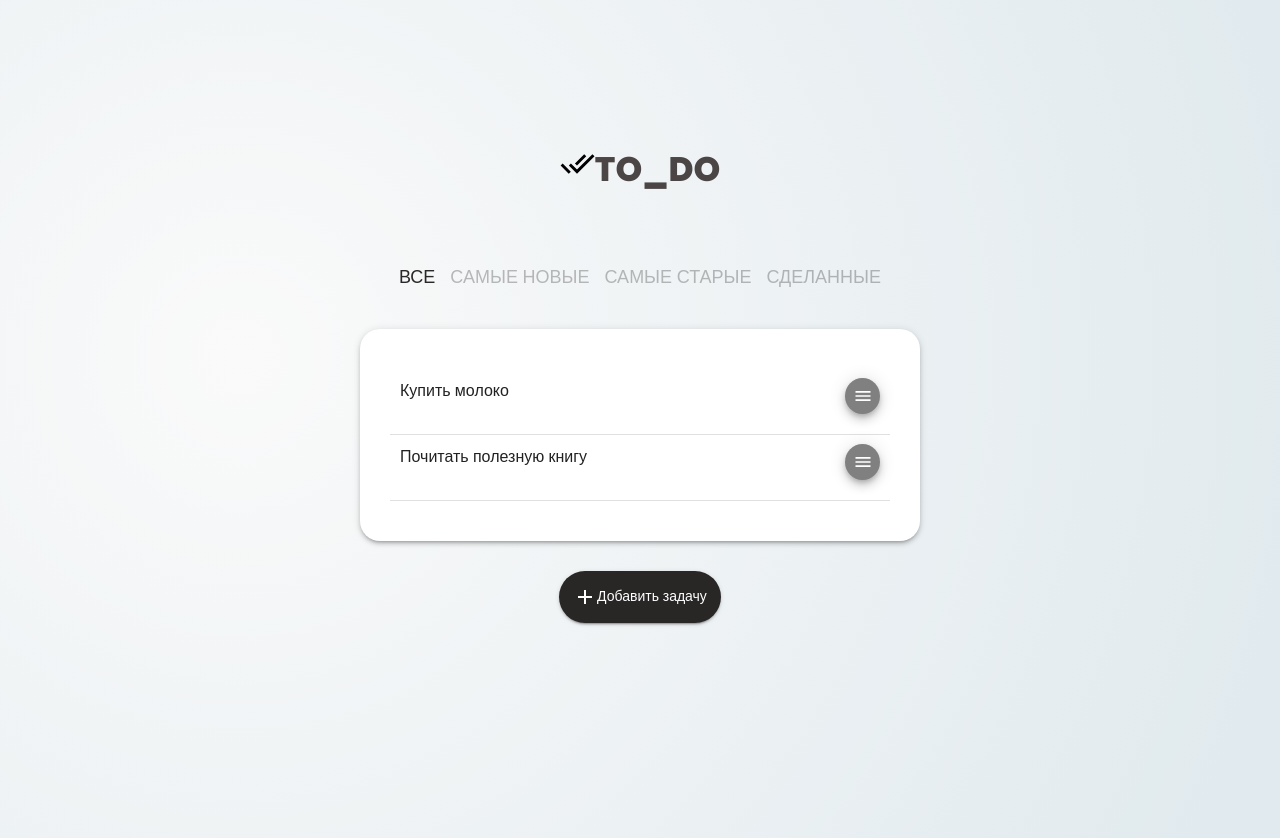
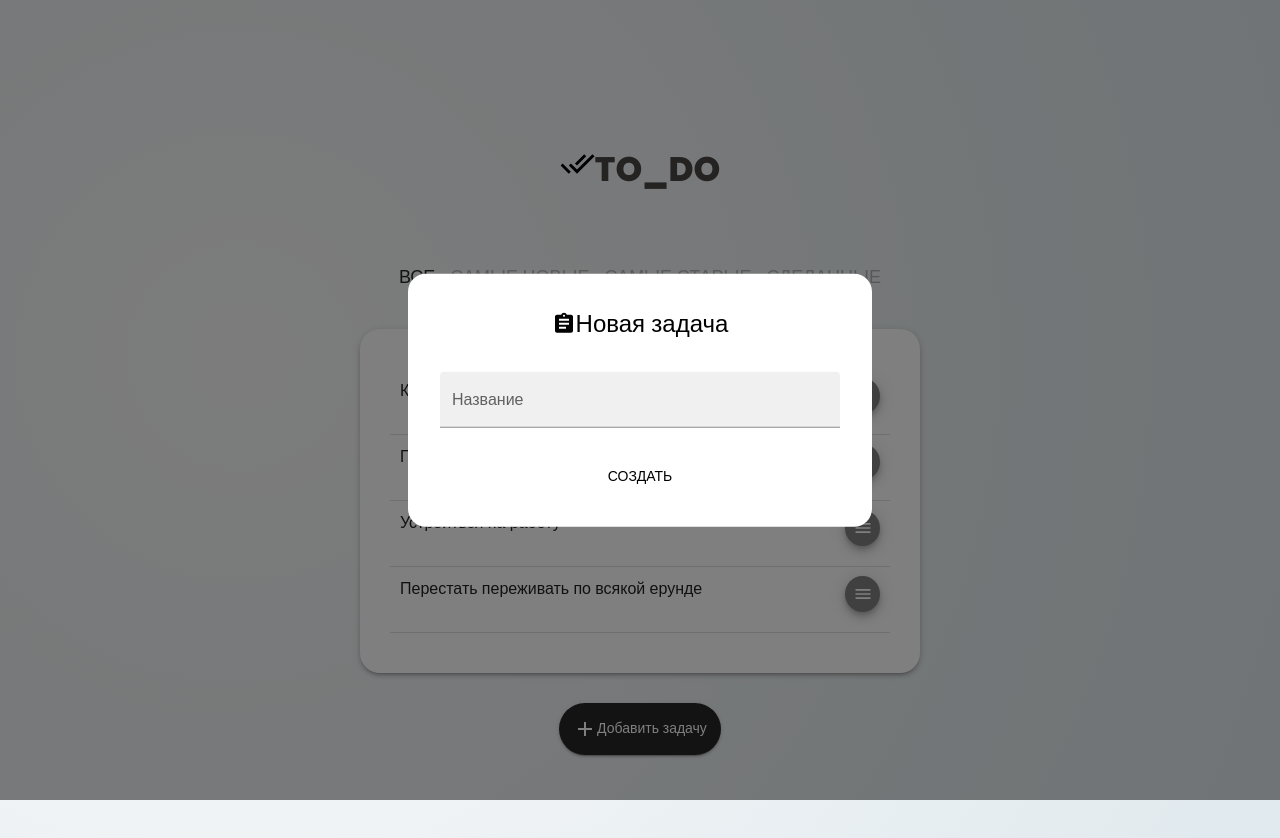
Before and after one commit to evikary/new-todo, a React (Create React App) app: page / in a window 1280 px wide. Both pictures are taken after a click on the button "Добавить задачу". Shown: the top 838 px of the page. Built offline with nearby package versions, Linux system fonts and the light colour scheme; data requests are answered from the project's data file.

Commit message:
feat: add todo action

```diff
--- a/db.json
+++ b/db.json
@@ -1,17 +1,47 @@
 {
   "posts": [
-    { "id": "1", "title": "a title", "views": 100 },
-    { "id": "2", "title": "another title", "views": 200 }
+    {
+      "id": "1",
+      "title": "a title",
+      "views": 100
+    },
+    {
+      "id": "2",
+      "title": "another title",
+      "views": 200
+    }
   ],
   "comments": [
-    { "id": "1", "text": "a comment about post 1", "postId": "1" },
-    { "id": "2", "text": "another comment about post 1", "postId": "1" }
+    {
+      "id": "1",
+      "text": "a comment about post 1",
+      "postId": "1"
+    },
+    {
+      "id": "2",
+      "text": "another comment about post 1",
+      "postId": "1"
+    }
   ],
   "profile": {
     "name": "typicode"
   },
   "todos": [
-    { "id": 1, "title": "Купить молоко" },
-    { "id": 2, "title": "Почитать полезную книгу" }
+    {
+      "id": "1",
+      "title": "Купить молоко"
+    },
+    {
+      "id": "2",
+      "title": "Почитать полезную книгу"
+    },
+    {
+      "id": "4a8c",
+      "title": "Устроиться на работу"
+    },
+    {
+      "id": "8150",
+      "title": "Перестать переживать по всякой ерунде"
+    }
   ]
 }
--- a/src/components/add-todo-button/add-todo-button.tsx
+++ b/src/components/add-todo-button/add-todo-button.tsx
@@ -1,9 +1,59 @@
-import { Button, Typography } from "@mui/material";
+import {
+  Box,
+  Button,
+  Modal,
+  Stack,
+  TextField,
+  Typography,
+} from "@mui/material";
 import AddIcon from "@mui/icons-material/Add";
+import AssignmentIcon from "@mui/icons-material/Assignment";
+import { ChangeEvent, useState } from "react";
+import { addTodoApi } from "../../services/api";
+import { createTodoAction } from "../../storage/actions";
+import { useDispatch } from "react-redux";
+import { setFirstLetter } from "../../utils/common-utils";
+
+const style = {
+  position: "absolute" as "absolute",
+  top: "50%",
+  left: "50%",
+  transform: "translate(-50%, -50%)",
+  width: 400,
+  bgcolor: "background.paper",
+  borderRadius: "18px",
+  boxShadow: 44,
+  p: 4,
+};
 
 const AddToDoButton = () => {
+  const dispatch = useDispatch();
+  const [open, setOpen] = useState(false);
+  const [form, setForm] = useState({ title: "" });
+  const handleOpen = () => setOpen(true);
+  const handleClose = () => setOpen(false);
+
+  const onChange = (e: ChangeEvent<HTMLInputElement>) => {
+    setForm({
+      ...form,
+      [e.target.name]: setFirstLetter(e.target.value.trim()),
+    });
+  };
+
+  const createTodo = () => {
+    if (form.title === "") {
+      handleClose();
+    } else {
+      dispatch(createTodoAction(form));
+      handleClose();
+      setForm({ title: "" });
+    }
+  };
+
   return (
+    <>
       <Button
+        onClick={handleOpen}
         variant="contained"
         sx={{
           borderRadius: "80px",
@@ -17,6 +67,47 @@ const AddToDoButton = () => {
           Добавить задачу
         </Typography>
       </Button>
+      <Modal
+        open={open}
+        onClose={handleClose}
+        aria-labelledby="modal-modal-title"
+        aria-describedby="modal-modal-description"
+      >
+        <Box
+          display="flex"
+          flexDirection="column"
+          alignItems="center"
+          sx={style}
+        >
+          <Box display="flex" alignItems="center">
+            <AssignmentIcon />
+            <Typography
+              id="modal-modal-title"
+              component="h2"
+              fontSize="24px"
+              fontWeight="500"
+            >
+              Новая задача
+            </Typography>
+          </Box>
+          <Stack m="30px 0" minWidth="400px">
+            <TextField
+              id="filled-multiline-flexible"
+              label="Название"
+              multiline
+              maxRows={4}
+              variant="filled"
+              name="title"
+              onChange={onChange}
+              defaultValue={form.title}
+            />
+          </Stack>
+          <Button onClick={createTodo} sx={{ color: "black" }}>
+            Создать
+          </Button>
+        </Box>
+      </Modal>
+    </>
   );
 };
 
--- a/src/services/api.ts
+++ b/src/services/api.ts
@@ -15,3 +15,18 @@ export const getTodosApi = (): Promise<ItemToDo[]> => {
     .then((json) => json)
     .catch((err) => Promise.reject(err));
 };
+
+export const addTodoApi = (
+  todoData: Pick<ItemToDo, "title">
+): Promise<ItemToDo> => {
+  return fetch(`${URL}/todos`, {
+    method: "POST",
+    body: JSON.stringify(todoData),
+    headers: {
+      "Content-Type": "application/json",
+    },
+  })
+    .then((data) => checkResponse<ItemToDo>(data))
+    .then((json) => json)
+    .catch((err) => Promise.reject(err));
+};
--- a/src/storage/actions.ts
+++ b/src/storage/actions.ts
@@ -1,9 +1,14 @@
 import { Dispatch } from "redux";
-import { getTodosApi } from "../services/api";
+import { addTodoApi, getTodosApi } from "../services/api";
+import { ItemToDo } from "../types/types";
 
 export const GET_TODOS_REQUEST = "GET_TODOS_REQUEST";
 export const GET_TODOS_SUCCESS = "GET_TODOS_SUCCESS";
 export const GET_TODOS_FAILED = "GET_TODOS_FAILED";
+
+export const CREATE_TODO_REQUEST = "CREATE_TODO_REQUEST";
+export const CREATE_TODO_SUCCESS = "CREATE_TODO_SUCCESS";
+export const CREATE_TODO_FAILED = "CREATE_TODO_FAILED";
 
 export function getTodosAction() {
   return function (dispatch: Dispatch) {
@@ -19,3 +24,18 @@ export function getTodosAction() {
       });
   };
 }
+
+export function createTodoAction(data: Pick<ItemToDo, "title">) {
+  return function (dispatch: Dispatch) {
+    dispatch({
+      type: CREATE_TODO_REQUEST,
+    });
+    addTodoApi(data)
+      .then((json) => {
+        dispatch({ type: CREATE_TODO_SUCCESS, payload: json });
+      })
+      .catch((error) => {
+        dispatch({ type: CREATE_TODO_FAILED });
+      });
+  };
+}
--- a/src/storage/reducers.ts
+++ b/src/storage/reducers.ts
@@ -1,5 +1,8 @@
-import { ItemToDo, TodosActions } from "../types/types";
+import { AllActions, ItemToDo } from "../types/types";
 import {
+  CREATE_TODO_FAILED,
+  CREATE_TODO_REQUEST,
+  CREATE_TODO_SUCCESS,
   GET_TODOS_FAILED,
   GET_TODOS_REQUEST,
   GET_TODOS_SUCCESS,
@@ -19,7 +22,7 @@ const initialState: State = {
 
 export const todosReducer = (
   state = initialState,
-  action: TodosActions
+  action: AllActions
 ): State => {
   switch (action.type) {
     case GET_TODOS_REQUEST: {
@@ -44,6 +47,28 @@ export const todosReducer = (
         fail: true,
       };
     }
+    case CREATE_TODO_REQUEST: {
+      return {
+        ...state,
+        load: true,
+        fail: false,
+      };
+    }
+    case CREATE_TODO_SUCCESS: {
+      return {
+        ...state,
+        load: false,
+        todos: [...state.todos, action.payload],
+        fail: false,
+      };
+    }
+    case CREATE_TODO_FAILED: {
+      return {
+        ...state,
+        load: false,
+        fail: true,
+      };
+    }
     default: {
       return state;
     }
--- /dev/null
+++ b/src/utils/common-utils.ts
@@ -0,0 +1,3 @@
+export const setFirstLetter = (task: string) => {
+  return task.slice(0, 1).toLocaleUpperCase() + task.slice(1, task.length);
+};
```
Also changed, not shown: src/types/types.ts (+42 -4 lines). Lines whose indentation alone changed are shown as unchanged.
